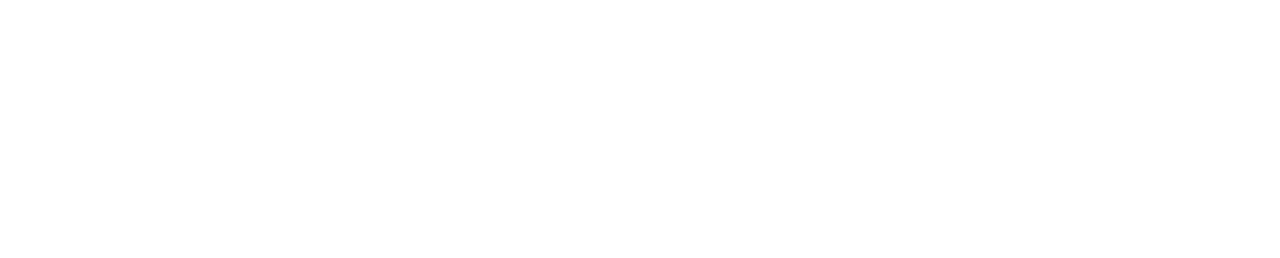
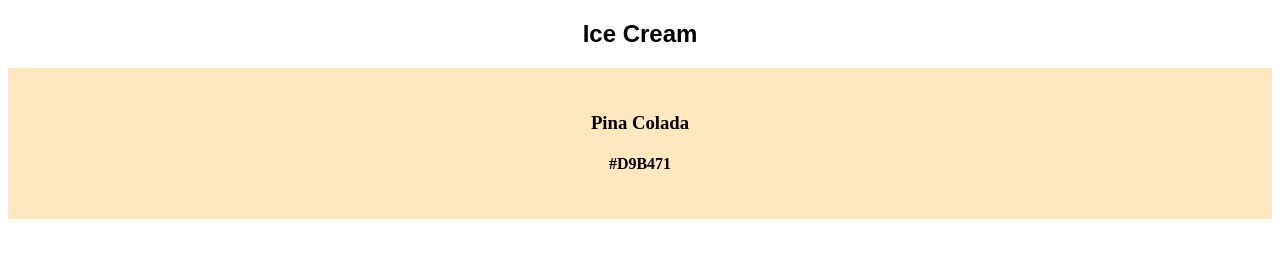
Before and after one commit to Aliengirldesigns/Aliengirldesigns.github.io, a plain HTML site: page color-palettes/index.html in a window 1280 px wide. Drawn offline with Linux system fonts and the light colour scheme.

Commit message:
color-palettes

```diff
--- a/color-palettes/css/style.css
+++ b/color-palettes/css/style.css
@@ -6,4 +6,5 @@
     background-color: rgba(255, 208, 127, 0.492);
     color: black;
     text-align: center;
+    padding: 25px;
 }
--- a/color-palettes/index.html
+++ b/color-palettes/index.html
@@ -3,10 +3,18 @@
     <head>
         <meta charset="UTF-8">
         <meta name="viewport" content="width=device-width, initial-scale=1.0">
-        <title>Document</title>
+        <title>Color Palette Excercise</title>
         <link rel="stylesheet" href="css/style.css">
     </head>
     <body>
+        <!--Color Palette 1-->
+        <h2 id="p1">Ice Cream</h2>
+        <div id="p1-c1">
+            <h3>Pina Colada</h3>
+            <h4>#D9B471</h4>
+        </div>
+
+
 
     </body>
 </html>
```
